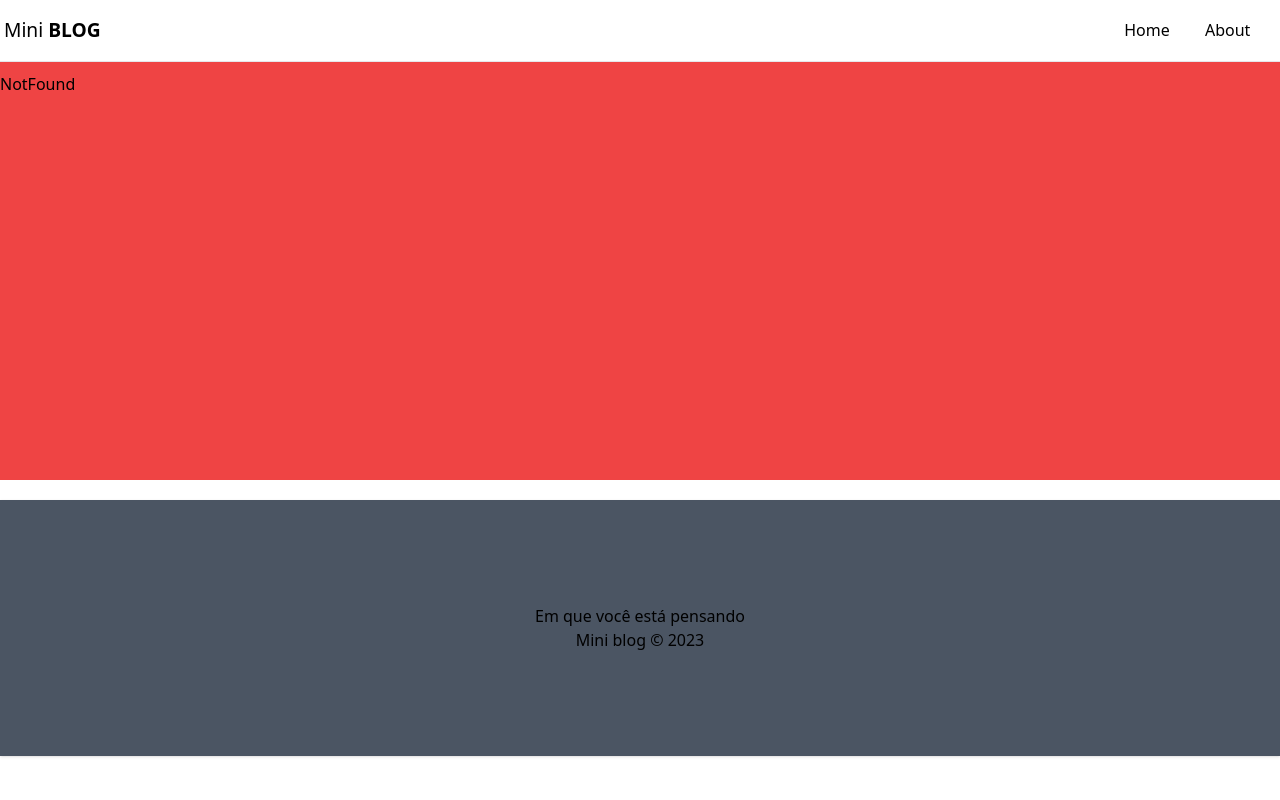
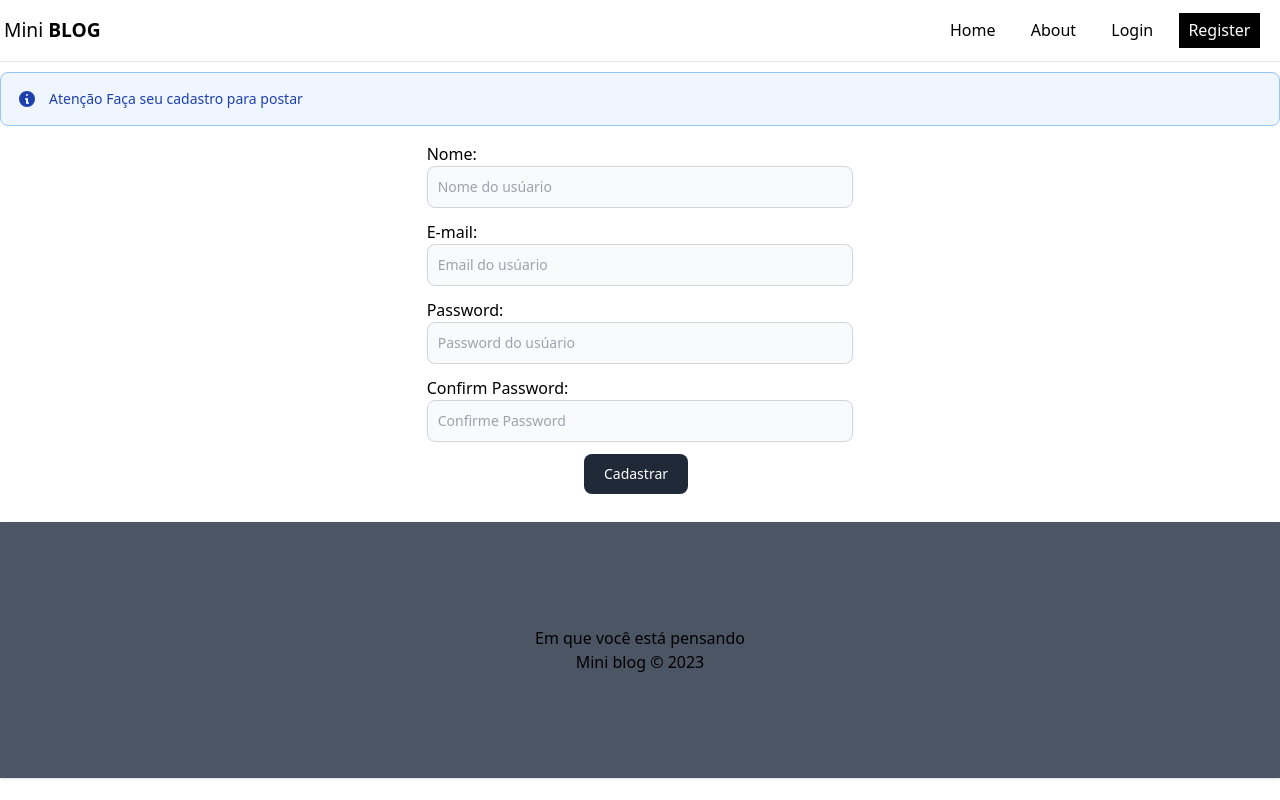
Before and after one commit to JotaPrimo/miniblog, a React (Vite) app: page /register in a window 1280 px wide. Built offline with nearby package versions, Linux system fonts and the light colour scheme.

Commit message:
criei o form de registrar e adicionei botoes e um alert

```diff
--- a/src/App.jsx
+++ b/src/App.jsx
@@ -11,6 +11,8 @@ import NotFound from "./pages/NotFound/NotFound";
 // components
 import Navbar from "./componets/Nabvar/Navbar";
 import Footer from "./componets/Footer/Footer";
+import Login from "./pages/Login/Login";
+import Register from "./pages/Register/Register";
 
 function App() {
   return (
@@ -22,8 +24,10 @@ function App() {
           <br />
           <br />
           <Routes>
-            <Route path="/" element={<Home />}></Route>
-            <Route path="/about" element={<About />}></Route>
+            <Route path="/" element={ <Home /> }></Route>
+            <Route path="/about" element={ <About /> }></Route>
+            <Route path="/login" element={ <Login /> }></Route>
+            <Route path="/register" element={ <Register />} ></Route>
 
             {/** NOT FOUND */}
             <Route path="*" element={<NotFound />}></Route>
--- a/src/componets/Nabvar/Navbar.jsx
+++ b/src/componets/Nabvar/Navbar.jsx
@@ -17,6 +17,15 @@ const Navbar = () => {
         <li>
           <NavLink className={({isActive}) => (isActive) ? styles.active : '' } to="/about" >About</NavLink>
         </li>
+
+        <li>
+          <NavLink className={({isActive}) => (isActive) ? styles.active : '' } to="/login">Login</NavLink>
+        </li>
+
+        <li>
+          <NavLink className={({isActive}) => (isActive) ? styles.active : '' } to="/register">Register</NavLink>
+        </li>
+
       </ul>
     </nav>
   );
--- a/src/index.css
+++ b/src/index.css
@@ -2,13 +2,61 @@
 @tailwind components;
 @tailwind utilities;
 
+.alert-info {
+    @apply flex p-4 mb-4 text-sm text-blue-800 border border-blue-300 rounded-lg bg-blue-50 dark:bg-gray-800 dark:text-blue-400 dark:border-blue-800;
+}
+
+
+.btn-default {
+    @apply text-white bg-blue-700 hover:bg-blue-800 focus:ring-4 focus:ring-blue-300 font-medium rounded-lg text-sm px-5 py-2.5 mr-2 mb-2 dark:bg-blue-600 dark:hover:bg-blue-700 focus:outline-none dark:focus:ring-blue-800;
+}
+
+.btn-alternative {
+    @apply py-2.5 px-5 mr-2 mb-2 text-sm font-medium text-gray-900 focus:outline-none bg-white rounded-lg border border-gray-200 hover:bg-gray-100 hover:text-blue-700 focus:z-10 focus:ring-4 focus:ring-gray-200 dark:focus:ring-gray-700 dark:bg-gray-800 dark:text-gray-400 dark:border-gray-600 dark:hover:text-white dark:hover:bg-gray-700;
+
+}
+
+.btn-dark {
+    @apply text-white bg-gray-800 hover:bg-gray-900 focus:outline-none focus:ring-4 focus:ring-gray-300 font-medium rounded-lg text-sm px-5 py-2.5 mr-2 mb-2 dark:bg-gray-800 dark:hover:bg-gray-700 dark:focus:ring-gray-700 dark:border-gray-700;
+
+}
+
+.btn-light {
+    @apply text-gray-900 bg-white border border-gray-300 focus:outline-none hover:bg-gray-100 focus:ring-4 focus:ring-gray-200 font-medium rounded-lg text-sm px-5 py-2.5 mr-2 mb-2 dark:bg-gray-800 dark:text-white dark:border-gray-600 dark:hover:bg-gray-700 dark:hover:border-gray-600 dark:focus:ring-gray-700;
+}
+
+.btn-green {
+
+    @apply focus:outline-none text-white bg-green-700 hover:bg-green-800 focus:ring-4 focus:ring-green-300 font-medium rounded-lg text-sm px-5 py-2.5 mr-2 mb-2 dark:bg-green-600 dark:hover:bg-green-700 dark:focus:ring-green-800;
+
+}
+
+.btn-red {
+    @apply focus:outline-none text-white bg-red-700 hover:bg-red-800 focus:ring-4 focus:ring-red-300 font-medium rounded-lg text-sm px-5 py-2.5 mr-2 mb-2 dark:bg-red-600 dark:hover:bg-red-700 dark:focus:ring-red-900;
+
+}
+
+.btn-yellow {
+    @apply focus:outline-none text-white bg-yellow-400 hover:bg-yellow-500 focus:ring-4 focus:ring-yellow-300 font-medium rounded-lg text-sm px-5 py-2.5 mr-2 mb-2 dark:focus:ring-yellow-900;
+
+}
+
+.btn-purple {
+    @apply focus:outline-none text-white bg-purple-700 hover:bg-purple-800 focus:ring-4 focus:ring-purple-300 font-medium rounded-lg text-sm px-5 py-2.5 mb-2 dark:bg-purple-600 dark:hover:bg-purple-700 dark:focus:ring-purple-900;
+}
+
 .container {
-    @apply bg-red-500 min-h-60vh mb-5;
+    @apply min-h-60vh mx-auto mb-5;
 }
 
 .footer {
     @apply shadow bg-gray-600 h-64 flex flex-col items-center justify-center;
 }
+
+.input {
+    @apply bg-gray-50 border border-gray-300 text-gray-900 text-sm rounded-lg focus:ring-blue-500 focus:border-blue-500 block w-full p-2.5 dark:bg-gray-700 dark:border-gray-600 dark:placeholder-gray-400 dark:text-white dark:focus:ring-blue-500 dark:focus:border-blue-500;
+}
+
 .navbar-white {
     @apply flex justify-between items-center px-1 py-4 bg-white dark:bg-gray-900 fixed w-full z-20 top-0 left-0 border-b border-gray-200 dark:border-gray-600;
 }
--- /dev/null
+++ b/src/pages/Login/Login.jsx
@@ -0,0 +1,11 @@
+import styles from './Login.module.css'
+
+const Login = () => {
+  return (
+    <div>
+        <h2>Login</h2>
+    </div>
+  )
+}
+
+export default Login
--- /dev/null
+++ b/src/pages/Register/Register.jsx
@@ -0,0 +1,91 @@
+import styles from "./Register.module.css";
+
+const Register = () => {
+  return (
+    <>
+      <div>
+        <div class="alert-info" role="alert">
+          <svg
+            aria-hidden="true"
+            class="flex-shrink-0 inline w-5 h-5 mr-3"
+            fill="currentColor"
+            viewBox="0 0 20 20"
+            xmlns="http://www.w3.org/2000/svg"
+          >
+            <path
+              fill-rule="evenodd"
+              d="M18 10a8 8 0 11-16 0 8 8 0 0116 0zm-7-4a1 1 0 11-2 0 1 1 0 012 0zM9 9a1 1 0 000 2v3a1 1 0 001 1h1a1 1 0 100-2v-3a1 1 0 00-1-1H9z"
+              clip-rule="evenodd"
+            ></path>
+          </svg>
+          <div>
+            <span class="font-medium">Atenção</span> Faça seu cadastro para
+            postar
+          </div>
+        </div>
+
+        <form class="flex flex-col items-center gap-3">
+          <div className="w-1/3">
+            <label className="mb-5">
+              <span>Nome:</span>
+              <input
+                className="input"
+                type="text"
+                required
+                name="displayName"
+                placeholder="Nome do usúario"
+              />
+            </label>
+          </div>
+
+          <div className="w-1/3">
+            <label className="mb-5">
+              <span>E-mail:</span>
+              <input
+                className="input"
+                type="password"
+                required
+                name="email"
+                placeholder="Email do usúario"
+              />
+            </label>
+          </div>
+
+          <div className="w-1/3">
+            <label className="mb-5">
+              <span>Password:</span>
+              <input
+                className="input"
+                type="password"
+                required
+                name="password"
+                placeholder="Password do usúario"
+              />
+            </label>
+          </div>
+
+          <div className="w-1/3">
+            <label className="mb-5">
+              <span>Confirm Password:</span>
+              <input
+                className="input"
+                type="password"
+                required
+                name="confirmPassword"
+                placeholder="Confirme Password"
+              />
+            </label>
+          </div>
+
+          <button className="btn-dark">Cadastrar</button>
+        </form>
+      </div>
+
+      {/* <div class="flex-none bg-red-300 w-1/3 h-14">01</div>
+
+        <div class="flex-initial bg-blue-500 w-1/3 h-14">03</div> */}
+    </>
+  );
+};
+
+export default Register;
```
Also changed, not shown: src/pages/Login/Login.module.css (added), src/pages/Register/Register.module.css (added).
